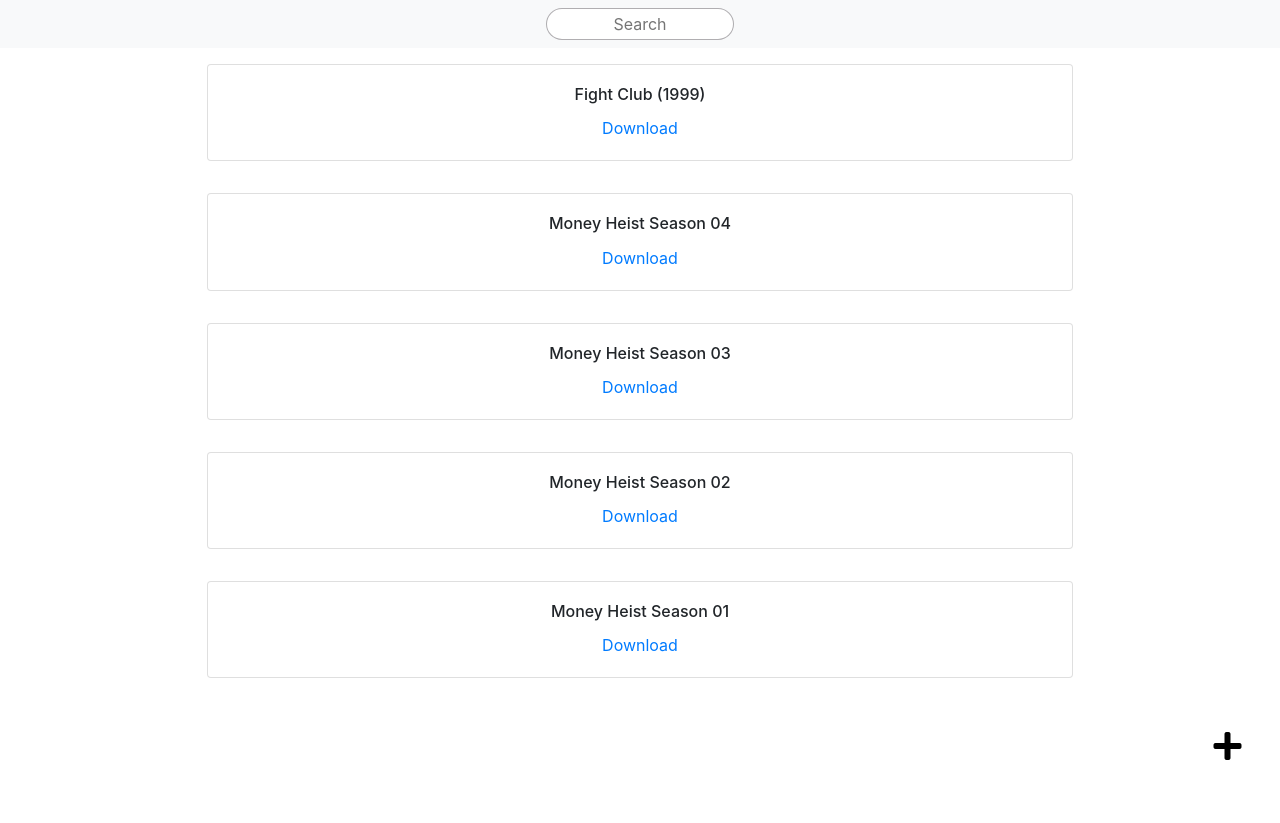
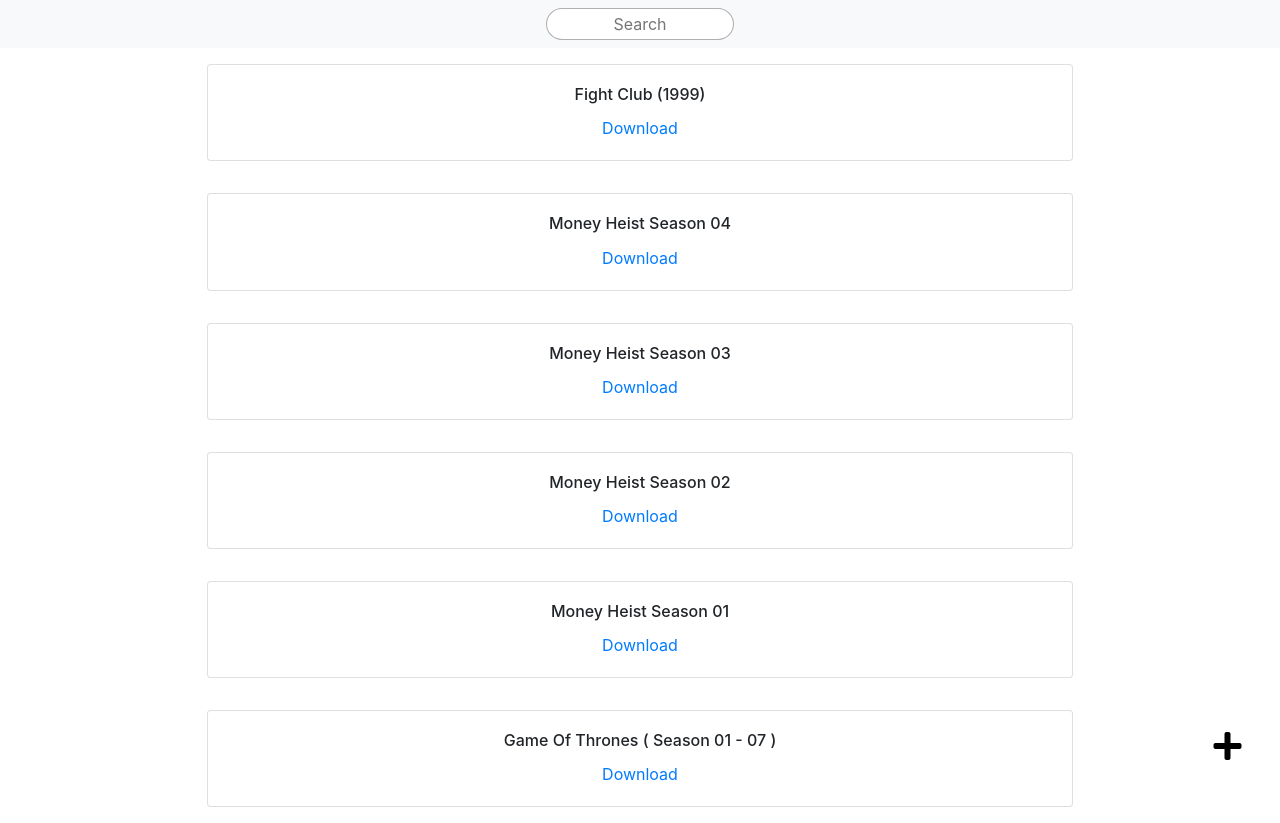
Before and after one commit to CreatorsInn/Quarantine-Life, a React (Create React App) app: page / in a window 1280 px wide. Before the commit the page ends 800 px from the top, so only its background shows below. Built offline with nearby package versions, Linux system fonts and the light colour scheme.

Commit message:
ADDED:Game Of Thrones

```diff
--- a/src/data/links.js
+++ b/src/data/links.js
@@ -24,6 +24,11 @@
     LINK:
       "magnet:?xt=urn:btih:a774386dfc2c48349640043b402e6a9d2e1d0e11&dn=Money+Heist+%28La+Casa+De+Papel%29+Complete+Season+1+English+HD+720p&tr=udp%3A%2F%2Ftracker.openbittorrent.com%3A80&tr=udp%3A%2F%2Ftracker.publicbt.com%3A80&tr=udp%3A%2F%2Ftracker.ccc.de%3A80",
   },
+  {
+    NAME: "Game Of Thrones ( Season 01 - 07 )",
+    LINK:
+      "magnet:?xt=urn:btih:7cdb9e508c40f0a71a23f68490d32591947ab603&dn=www.TamilRockerrs.pl - Game of Thrones - Complete Season (1 to 7) - 480p English BDRip - x264 - 24GB - ESub&tr=udp%3A%2F%2Ftracker.openbittorrent.com%3A80%2Fannounce&tr=udp%3A%2F%2Fglotorrents.pw%3A6969%2Fannounce&tr=udp%3A%2F%2Ftracker.openbittorrent.com%3A80%2Fannounce&tr=udp%3A%2F%2Ftracker.opentrackr.org%3A1337%2Fannounce', 'extension': 'avi', 'stream': 'magnet:?xt=urn:btih:7cdb9e508c40f0a71a23f68490d32591947ab603&dn=www.TamilRockerrs.pl - Game of Thrones - Complete Season (1 to 7) - 480p English BDRip - x264 - 24GB - ESub&tr=udp%3A%2F%2Ftracker.openbittorrent.com%3A80%2Fannounce&tr=udp%3A%2F%2Fglotorrents.pw%3A6969%2Fannounce&tr=udp%3A%2F%2Ftracker.openbittorrent.com%3A80%2Fannounce&tr=udp%3A%2F%2Ftracker.opentrackr.org%3A1337%2Fannounce",
+  },
 ];
 
 export default links;
```
